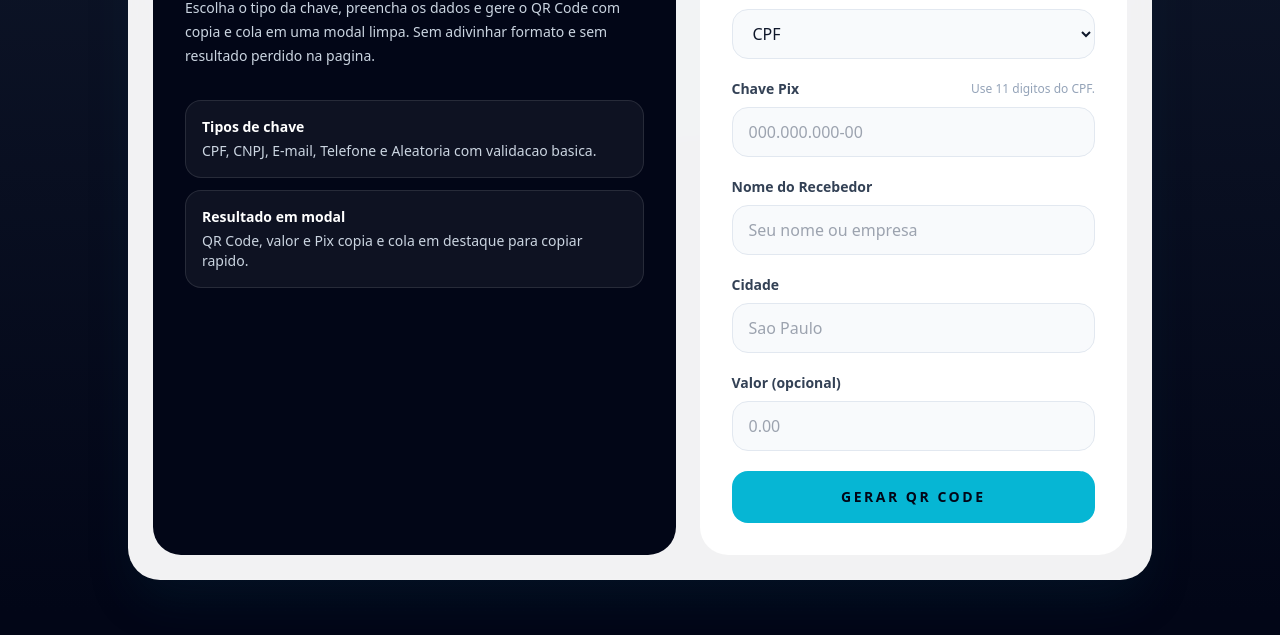
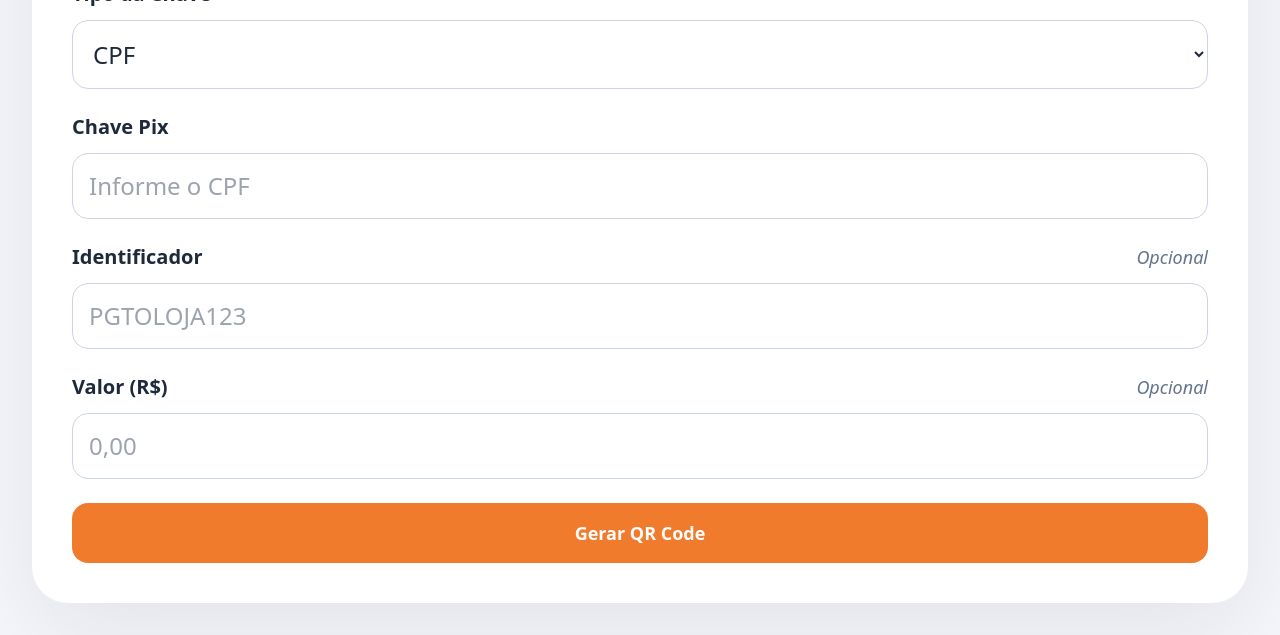
Before and after one commit to puppe1990/qr-code-pix-generator, a website: page index.html in a window 1280 px wide. Shown: the part 232-867 px from the top of the page. Before the commit the page ends 844 px from the top, so only its background shows below. Drawn offline with nearby package versions, Linux system fonts and the light colour scheme.

Commit message:
Simplify Pix payment form

```diff
--- a/index.html
+++ b/index.html
@@ -7,92 +7,68 @@
   <script src="https://cdn.tailwindcss.com"></script>
   <script src="https://cdn.jsdelivr.net/npm/qrcode/build/qrcode.min.js"></script>
 </head>
-<body class="min-h-screen bg-slate-950 bg-[radial-gradient(circle_at_top,_rgba(56,189,248,0.22),_transparent_38%),linear-gradient(180deg,_#0f172a_0%,_#020617_100%)] p-4 text-slate-100 md:p-8">
-  <div class="mx-auto flex min-h-[calc(100vh-2rem)] max-w-5xl items-center justify-center">
-    <div class="grid w-full gap-6 rounded-[32px] border border-white/10 bg-white/95 p-4 shadow-2xl shadow-cyan-950/30 backdrop-blur md:grid-cols-[1.1fr_0.9fr] md:p-6">
-      <section class="rounded-[28px] bg-slate-950 p-8 text-white">
-        <span class="mb-4 inline-flex rounded-full border border-cyan-400/30 bg-cyan-400/10 px-3 py-1 text-xs font-semibold uppercase tracking-[0.22em] text-cyan-200">Pix simples</span>
-        <h1 class="text-4xl font-black tracking-tight">Gerador de QR Code Pix que nao atrapalha.</h1>
-        <p class="mt-4 max-w-md text-sm leading-6 text-slate-300">Escolha o tipo da chave, preencha os dados e gere o QR Code com copia e cola em uma modal limpa. Sem adivinhar formato e sem resultado perdido na pagina.</p>
+<body class="min-h-screen bg-[#f5f6fb] p-4 text-slate-100 md:p-8">
+  <div class="mx-auto flex min-h-[calc(100vh-2rem)] max-w-7xl items-center justify-center">
+    <section class="w-full rounded-[36px] bg-white p-6 shadow-[0_30px_90px_rgba(15,23,42,0.08)] md:p-10">
+      <div class="mb-10">
+        <h1 class="text-3xl font-black tracking-tight text-slate-800 md:text-4xl">QR Code Pix</h1>
+        <p class="mt-3 max-w-2xl text-sm leading-6 text-slate-500">Formulario reduzido para gerar o copia e cola com menos atrito. Informe a chave Pix, um identificador opcional e o valor.</p>
+      </div>
 
-        <div class="mt-8 grid gap-3 text-sm text-slate-300">
-          <div class="rounded-2xl border border-white/10 bg-white/5 p-4">
-            <strong class="block text-white">Tipos de chave</strong>
-            <span class="mt-1 block">CPF, CNPJ, E-mail, Telefone e Aleatoria com validacao basica.</span>
-          </div>
-          <div class="rounded-2xl border border-white/10 bg-white/5 p-4">
-            <strong class="block text-white">Resultado em modal</strong>
-            <span class="mt-1 block">QR Code, valor e Pix copia e cola em destaque para copiar rapido.</span>
-          </div>
-        </div>
-      </section>
-
-      <section class="rounded-[28px] bg-white p-8 text-slate-900">
-        <div class="mb-8">
-          <h2 class="text-3xl font-black tracking-tight text-slate-900">Cobrar com Pix</h2>
-          <p class="mt-2 text-sm leading-6 text-slate-500">Preencha os dados abaixo. A chave e validada conforme o tipo escolhido antes da geracao.</p>
-        </div>
-
-        <form id="pixForm" class="space-y-5">
+      <form id="pixForm" class="space-y-6">
           <div>
-            <label for="pixKeyType" class="mb-2 block text-sm font-semibold text-slate-700">Tipo de chave Pix</label>
+            <label for="pixKeyType" class="mb-3 block text-xl font-bold text-slate-800">Tipo da Chave</label>
             <select
               id="pixKeyType"
-              class="w-full rounded-2xl border border-slate-200 bg-slate-50 px-4 py-3 text-slate-900 outline-none transition focus:border-cyan-500 focus:ring-2 focus:ring-cyan-200"
+              class="w-full rounded-2xl border border-slate-300 bg-white px-4 py-4 text-2xl text-slate-800 outline-none transition focus:border-orange-400 focus:ring-2 focus:ring-orange-100"
               required
             >
               <option value="cpf">CPF</option>
               <option value="cnpj">CNPJ</option>
-              <option value="email">E-mail</option>
+              <option value="email">Email</option>
               <option value="phone">Telefone</option>
               <option value="random">Aleatoria</option>
             </select>
           </div>
 
           <div>
-            <div class="mb-2 flex items-center justify-between gap-3">
-              <label for="pixKey" class="block text-sm font-semibold text-slate-700">Chave Pix</label>
-              <span id="pixKeyHelper" class="text-xs text-slate-400"></span>
+            <div class="mb-3 flex items-center justify-between gap-3">
+              <label for="pixKey" class="block text-xl font-bold text-slate-800">Chave Pix</label>
+              <span id="pixKeyHelper" class="text-sm text-slate-400"></span>
             </div>
             <input
               type="text"
               id="pixKey"
-              class="w-full rounded-2xl border border-slate-200 bg-slate-50 px-4 py-3 text-slate-900 outline-none transition focus:border-cyan-500 focus:ring-2 focus:ring-cyan-200"
+              class="w-full rounded-2xl border border-slate-300 bg-white px-4 py-4 text-2xl text-slate-800 outline-none transition focus:border-orange-400 focus:ring-2 focus:ring-orange-100"
               required
             >
           </div>
 
           <div>
-            <label for="merchantName" class="mb-2 block text-sm font-semibold text-slate-700">Nome do Recebedor</label>
+            <div class="mb-3 flex items-center justify-between gap-3">
+              <label for="identifier" class="block text-xl font-bold text-slate-800">Identificador</label>
+              <span class="text-lg italic text-slate-500">Opcional</span>
+            </div>
             <input
               type="text"
-              id="merchantName"
-              placeholder="Seu nome ou empresa"
-              class="w-full rounded-2xl border border-slate-200 bg-slate-50 px-4 py-3 text-slate-900 outline-none transition focus:border-cyan-500 focus:ring-2 focus:ring-cyan-200"
-              required
+              id="identifier"
+              placeholder="PGTOLOJA123"
+              class="w-full rounded-2xl border border-slate-300 bg-white px-4 py-4 text-2xl text-slate-800 outline-none transition focus:border-orange-400 focus:ring-2 focus:ring-orange-100"
             >
           </div>
 
           <div>
-            <label for="merchantCity" class="mb-2 block text-sm font-semibold text-slate-700">Cidade</label>
-            <input
-              type="text"
-              id="merchantCity"
-              placeholder="Sao Paulo"
-              class="w-full rounded-2xl border border-slate-200 bg-slate-50 px-4 py-3 text-slate-900 outline-none transition focus:border-cyan-500 focus:ring-2 focus:ring-cyan-200"
-              required
-            >
-          </div>
-
-          <div>
-            <label for="amount" class="mb-2 block text-sm font-semibold text-slate-700">Valor (opcional)</label>
+            <div class="mb-3 flex items-center justify-between gap-3">
+              <label for="amount" class="block text-xl font-bold text-slate-800">Valor (R$)</label>
+              <span class="text-lg italic text-slate-500">Opcional</span>
+            </div>
             <input
               type="number"
               id="amount"
-              placeholder="0.00"
+              placeholder="0,00"
               step="0.01"
               min="0"
-              class="w-full rounded-2xl border border-slate-200 bg-slate-50 px-4 py-3 text-slate-900 outline-none transition focus:border-cyan-500 focus:ring-2 focus:ring-cyan-200"
+              class="w-full rounded-2xl border border-slate-300 bg-white px-4 py-4 text-2xl text-slate-800 outline-none transition focus:border-orange-400 focus:ring-2 focus:ring-orange-100"
             >
           </div>
 
@@ -100,13 +76,12 @@
 
           <button
             type="submit"
-            class="w-full rounded-2xl bg-cyan-500 px-4 py-4 text-sm font-bold uppercase tracking-[0.18em] text-slate-950 transition hover:bg-cyan-400"
+            class="w-full rounded-2xl bg-[#f17b2c] px-4 py-4 text-lg font-bold text-white transition hover:bg-[#df6b1f]"
           >
             Gerar QR Code
           </button>
-        </form>
-      </section>
-    </div>
+      </form>
+    </section>
   </div>
 
   <div id="resultModal" class="fixed inset-0 z-50 hidden">
--- a/script.js
+++ b/script.js
@@ -1,10 +1,11 @@
 // Pix payload generator following EMV QR Code specification for Brazil
 class PixPayload {
-  constructor(pixKey, merchantName, merchantCity, amount) {
+  constructor(pixKey, merchantName, merchantCity, amount, identifier) {
     this.pixKey = pixKey;
     this.merchantName = merchantName;
     this.merchantCity = merchantCity;
     this.amount = amount;
+    this.identifier = identifier;
   }
 
   formatField(id, value) {
@@ -17,21 +18,19 @@ class PixPayload {
       this.formatField('00', '01'),
       this.formatField(
         '26',
-        this.formatField('00', 'br.gov.bcb.pix') +
+        this.formatField('00', 'BR.GOV.BCB.PIX') +
           this.formatField('01', this.pixKey)
       ),
       this.formatField('52', '0000'),
       this.formatField('53', '986'),
+      this.amount && this.amount > 0
+        ? this.formatField('54', this.amount.toFixed(2))
+        : null,
       this.formatField('58', 'BR'),
       this.formatField('59', sanitizeMerchantName(this.merchantName)),
       this.formatField('60', sanitizeMerchantCity(this.merchantCity)),
-    ];
-
-    if (this.amount && this.amount > 0) {
-      payload.push(this.formatField('54', this.amount.toFixed(2)));
-    }
-
-    payload.push(this.formatField('62', this.formatField('05', '***')));
+      this.formatField('62', this.formatField('05', this.identifier)),
+    ].filter(Boolean);
 
     const payloadPartial = payload.join('');
     const crcField = this.formatField('63', '04');
@@ -58,29 +57,35 @@ class PixPayload {
 const PIX_KEY_CONFIG = {
   cpf: {
     label: 'CPF',
-    placeholder: '000.000.000-00',
-    helper: 'Use 11 digitos do CPF.',
+    placeholder: 'Informe o CPF',
+    helper: '',
   },
   cnpj: {
     label: 'CNPJ',
-    placeholder: '00.000.000/0000-00',
-    helper: 'Use 14 digitos do CNPJ.',
+    placeholder: 'Informe o CNPJ',
+    helper: '',
   },
   email: {
     label: 'E-mail',
-    placeholder: 'seuemail@dominio.com',
-    helper: 'Informe um e-mail Pix valido.',
+    placeholder: 'Informe o email',
+    helper: '',
   },
   phone: {
     label: 'Telefone',
-    placeholder: '+55 11 99999-9999',
-    helper: 'Use telefone com DDI +55.',
+    placeholder: 'Informe o telefone com +55',
+    helper: '',
   },
   random: {
     label: 'Aleatoria',
-    placeholder: '123e4567-e89b-12d3-a456-426614174000',
-    helper: 'Cole sua chave aleatoria completa.',
+    placeholder: 'Informe a chave aleatoria',
+    helper: '',
   },
+};
+
+const PIX_DEFAULTS = {
+  merchantName: 'N',
+  merchantCity: 'C',
+  identifier: '***',
 };
 
 function stripAccents(value) {
@@ -147,20 +152,11 @@ function validatePixKey(type, normalizedKey) {
 function validatePixForm(input) {
   const normalizedKey = normalizePixKey(input.pixKeyType, input.pixKey);
   const keyError = validatePixKey(input.pixKeyType, normalizedKey);
-  const merchantName = String(input.merchantName || '').trim();
-  const merchantCity = String(input.merchantCity || '').trim();
   const amount = Number(input.amount) || 0;
+  const identifier = String(input.identifier || '').trim();
 
   if (keyError) {
     return { ok: false, error: keyError, field: 'pixKey' };
-  }
-
-  if (!merchantName) {
-    return { ok: false, error: 'Nome do recebedor obrigatorio.', field: 'merchantName' };
-  }
-
-  if (!merchantCity) {
-    return { ok: false, error: 'Cidade obrigatoria.', field: 'merchantCity' };
   }
 
   if (amount < 0) {
@@ -170,9 +166,10 @@ function validatePixForm(input) {
   return {
     ok: true,
     normalizedKey,
-    merchantName,
-    merchantCity,
+    merchantName: PIX_DEFAULTS.merchantName,
+    merchantCity: PIX_DEFAULTS.merchantCity,
     amount,
+    identifier: identifier || PIX_DEFAULTS.identifier,
   };
 }
 
@@ -187,7 +184,8 @@ function buildPixPayload(input) {
     validation.normalizedKey,
     validation.merchantName,
     validation.merchantCity,
-    validation.amount
+    validation.amount,
+    validation.identifier
   );
 
   return pix.generate();
@@ -202,6 +200,7 @@ if (typeof document !== 'undefined') {
   const pixKeyInput = document.getElementById('pixKey');
   const pixKeyTypeInput = document.getElementById('pixKeyType');
   const pixKeyHelper = document.getElementById('pixKeyHelper');
+  const identifierInput = document.getElementById('identifier');
   const formError = document.getElementById('formError');
   const qrCanvas = document.getElementById('qrCode');
   const pixCopyPaste = document.getElementById('pixCopyPaste');
@@ -241,8 +240,7 @@ if (typeof document !== 'undefined') {
     return {
       pixKeyType: pixKeyTypeInput.value,
       pixKey: pixKeyInput.value,
-      merchantName: document.getElementById('merchantName').value,
-      merchantCity: document.getElementById('merchantCity').value,
+      identifier: identifierInput.value,
       amount: document.getElementById('amount').value,
     };
   }
```
Also changed, not shown: tests/pix.test.js (+15 -19 lines), README.md, assets/preview.png.
